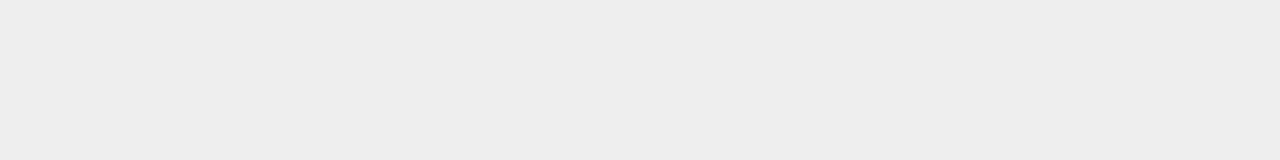
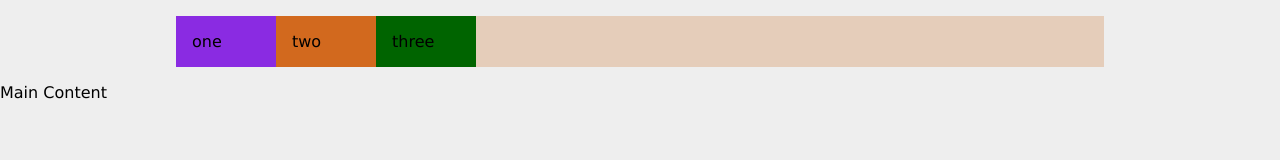
Before and after one commit to emmeiwhite/be-flexible-learn-flex, a plain HTML site: page index.html in a window 1280 px wide. Drawn offline with Linux system fonts and the light colour scheme.

```diff
--- a/index.html
+++ b/index.html
@@ -7,10 +7,12 @@
   <body>
     <div class="wrapper">
       <div class="flex-container">
-        <div class="box one"></div>
-        <div class="box two"></div>
-        <div class="box three"></div>
+        <div class="box one">one</div>
+        <div class="box two">two</div>
+        <div class="box three">three</div>
       </div>
     </div>
+
+    <div>Main Content</div>
   </body>
 </html>
--- a/style.css
+++ b/style.css
@@ -1,14 +1,47 @@
-*{
+* {
   font-family: verdana;
   margin: 0;
+  padding: 0;
+  box-sizing: border-box;
 }
 
-body{
+body {
   background: #eee;
 }
 
-.wrapper{
+.wrapper {
   width: 100%;
   max-width: 960px;
   margin: 0 auto;
+  padding: 1rem;
 }
+
+.flex-container {
+  background-color: rgb(229, 205, 186);
+}
+
+/* --- Clearfix Hack   --- */
+
+.flex-container:after {
+  content: "";
+  clear: both;
+  display: block;
+}
+
+.box {
+  width: 100px;
+  padding: 1rem;
+  float: left;
+}
+
+.one {
+  background-color: blueviolet;
+}
+
+.two {
+  background-color: chocolate;
+}
+
+.three {
+  background-color: darkgreen;
+}
```
Lines whose indentation alone changed are shown as unchanged.
